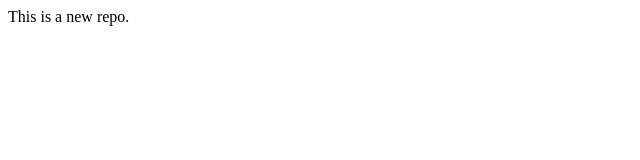
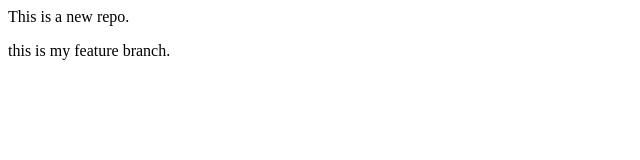
Before and after one commit to Dimple-Saini06/localrepo, a plain HTML site: page index.html in a window 1280 px wide. Shown: the whole page, without its empty margins (0-640 px from the left). Drawn offline with Linux system fonts and the light colour scheme.

Commit message:
add new feature

```diff
--- a/index.html
+++ b/index.html
@@ -1 +1,2 @@
 <p>This is a new repo.</p>
+<p>this is my feature branch.</p>
```
